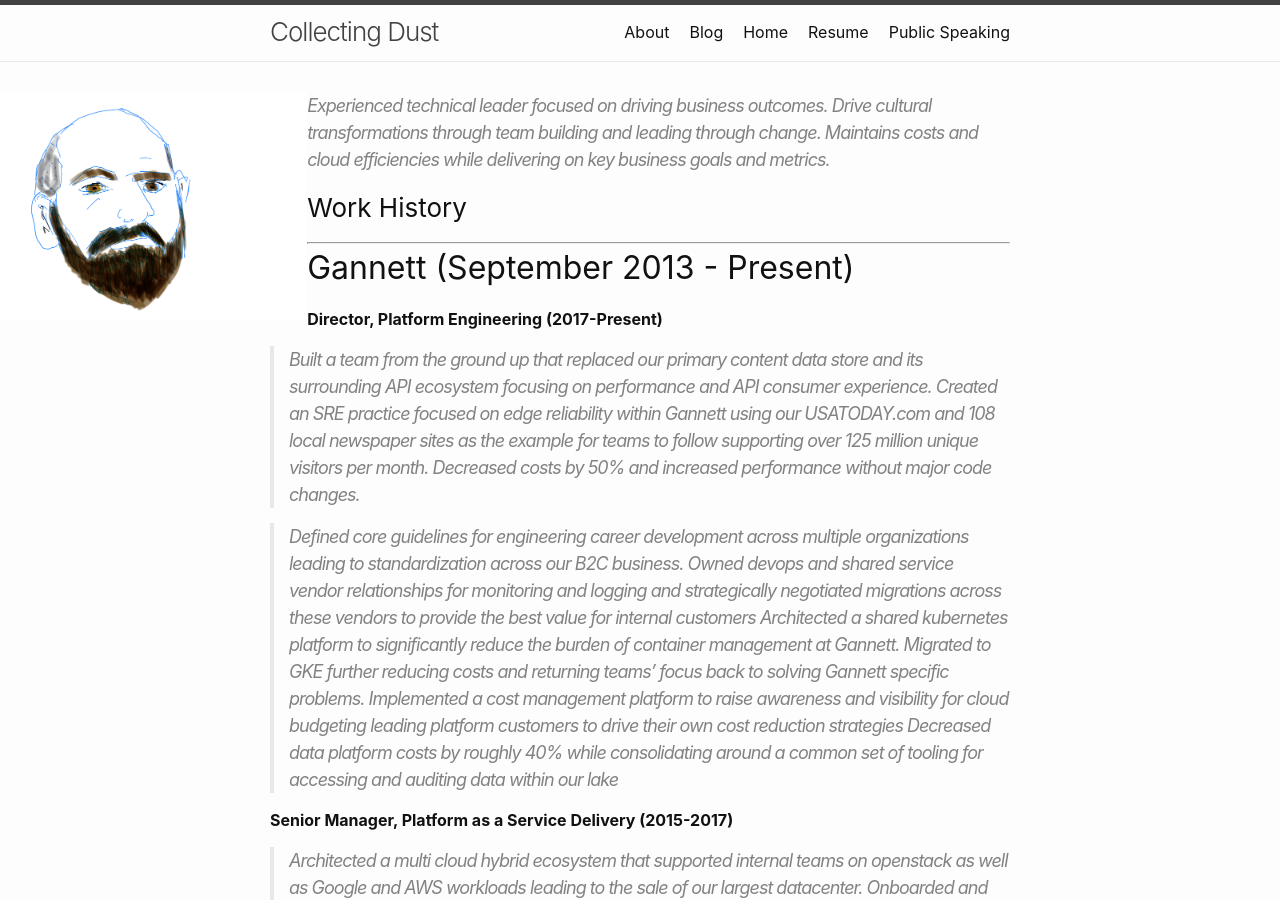
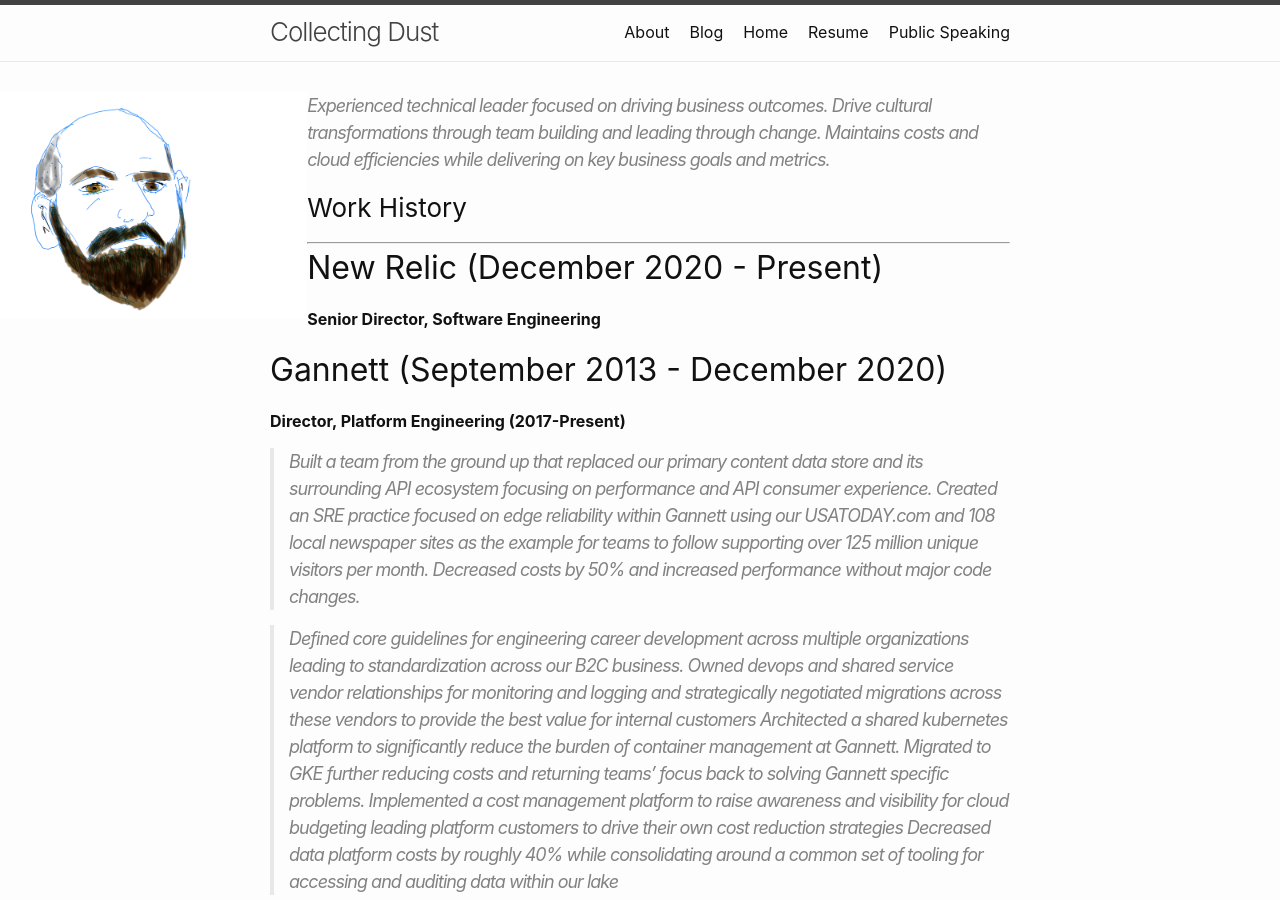
Before and after one commit to fhanson/fhanson.github.io, a Jekyll site: the page built from resume.markdown, in a window 1280 px wide and 900 px high. Built offline with Jekyll 4.4.1, drawn with Linux system fonts in a browser that asks for light colours.

Commit message:
resume update

```diff
--- a/resume.markdown
+++ b/resume.markdown
@@ -7,7 +7,11 @@ title_hidden: true
 
 ### Work History
 ***
-## Gannett (September 2013 - Present)
+## New Relic (December 2020 - Present)
+**Senior Director, Software Engineering**
+
+
+## Gannett (September 2013 - December 2020)
 **Director, Platform Engineering (2017-Present)**
 > Built a team from the ground up that replaced our primary content data store and its surrounding API ecosystem focusing on performance and API consumer experience.
 Created an SRE practice  focused on edge reliability within Gannett using our USATODAY.com and 108 local newspaper sites as the example for teams to follow supporting over 125 million unique visitors per month. Decreased costs by 50% and increased performance without major code changes.
```
Also changed, not shown: _posts/new-job.md (renamed from _posts/ive-moved.md, +1 -1 lines).
